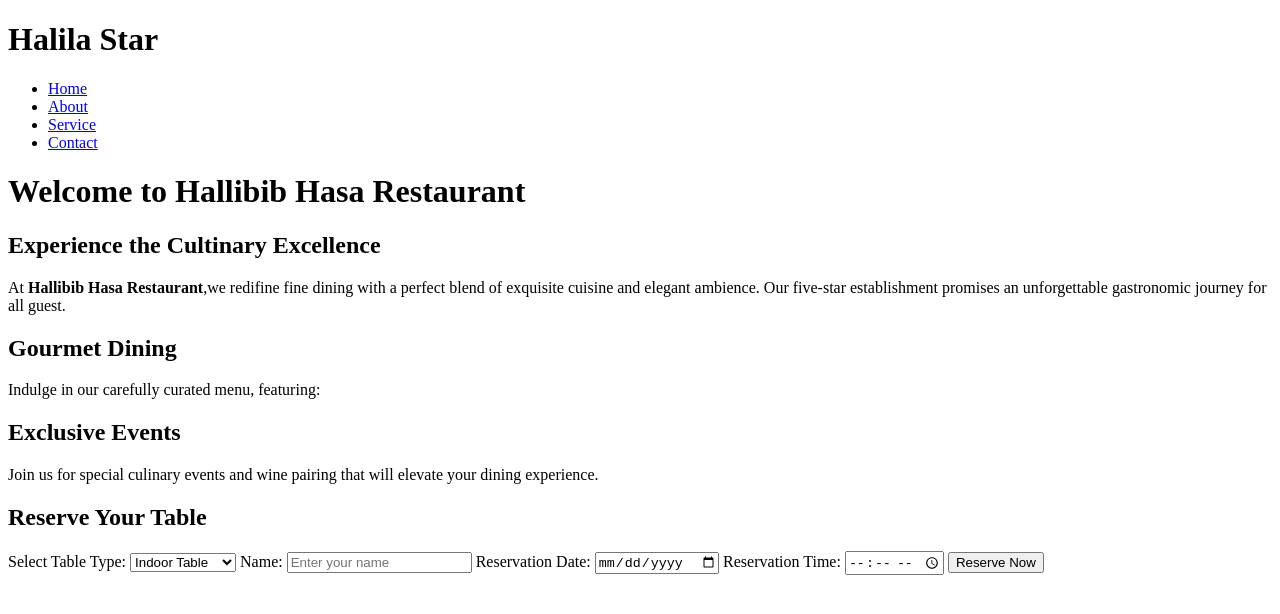
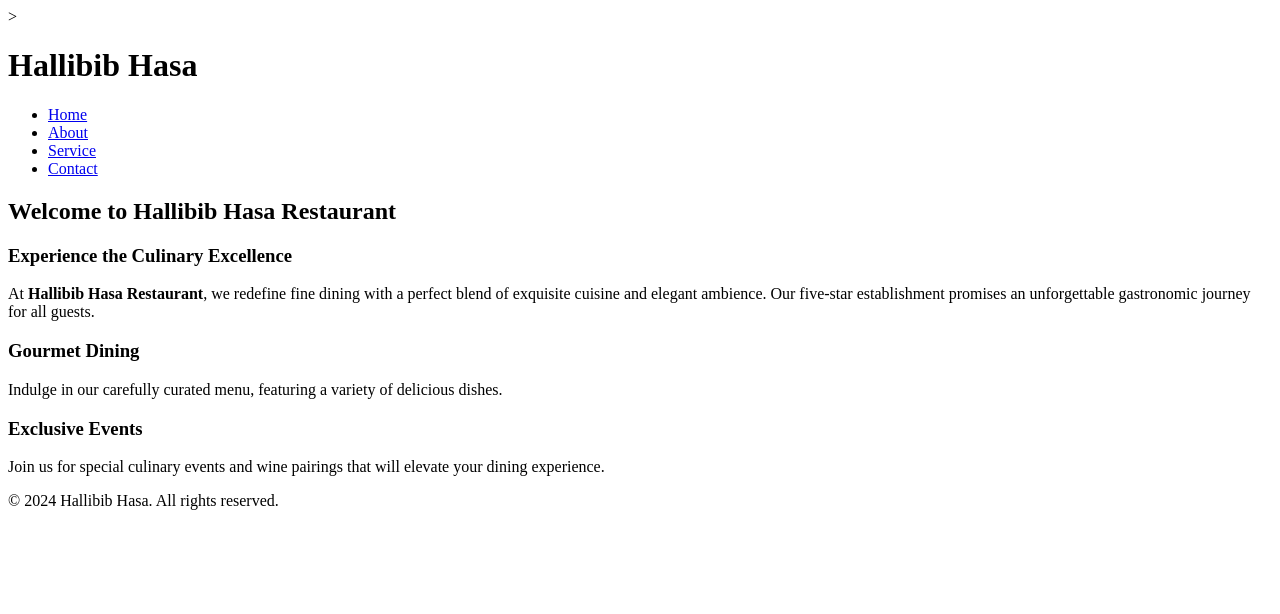
Before and after one commit to louis479/Phase-1-Final-project, a plain HTML site: page index.html in a window 1280 px wide. Drawn offline with Linux system fonts and the light colour scheme; a script that the page names is missing.

Commit message:
Update index.html

```diff
--- a/index.html
+++ b/index.html
@@ -3,11 +3,12 @@
 <head>
     <meta charset="UTF-8">
     <meta name="viewport" content="width=device-width, initial-scale=1.0">
-    <title>Halila Star</title>
+    <title>Hallibib Hasa</title>
     <link rel="stylesheet" href="style.css">
 </head>
-<body>
-    <h1>Halila Star</h1>
+<body<img src="./beautiful.webp" alt="Beautiful restaurant"> >
+    <header>
+        <h1>Hallibib Hasa</h1>
         <nav>
             <ul>
                 <li><a href="index.html">Home</a></li>
@@ -16,41 +17,27 @@
                 <li><a href="contact.html">Contact</a></li>
             </ul>
         </nav>
-    <h1>Welcome to Hallibib Hasa Restaurant</h1>
+    </header>
+
+    <main>
+        <h2>Welcome to Hallibib Hasa Restaurant</h2>
         <div class="restaurant-description">
-        <h2>Experience the Cultinary Excellence</h2>
-        <p>At <strong>Hallibib Hasa Restaurant</strong>,we redifine fine dining with a perfect blend of exquisite cuisine and elegant ambience.
-            Our five-star establishment promises an unforgettable gastronomic journey for all guest.</p>
+            <h3>Experience the Culinary Excellence</h3>
+            <p>At <strong>Hallibib Hasa Restaurant</strong>, we redefine fine dining with a perfect blend of exquisite cuisine and elegant ambience. Our five-star establishment promises an unforgettable gastronomic journey for all guests.</p>
 
-        <h2>Gourmet Dining</h2>
-        <p>Indulge in our carefully curated menu, featuring:</p>
+            <h3>Gourmet Dining</h3>
+            <p>Indulge in our carefully curated menu, featuring a variety of delicious dishes.</p>
 
-        <h2>Exclusive Events</h2>
-        <p>Join us for special culinary events and wine pairing that will elevate your dining experience.</p>
+            <h3>Exclusive Events</h3>
+            <p>Join us for special culinary events and wine pairings that will elevate your dining experience.</p>
+        </div>
+    </main>
 
-    </div>
-
-    <h2>Reserve Your Table</h2>
-    <div>
-        <label for="Table">Select Table Type:</label>
-        <select name="Table" id="Table">
-            <option value="indoor">Indoor Table</option>
-            <option value="outdoor">Outdoor Table</option>
-            <option value="private">Private Room</option>
-        </select>
-
-        <label for="name">Name:</label>
-        <input type="text" id="name" placeholder="Enter your name" required>
-
-        <label for="date">Reservation Date:</label>
-        <input type="date" id="date" required>
-
-        <label for="time">Reservation Time:</label>
-        <input type="time" id="time" required>
-
-        <button onclick="makeReservation()">Reserve Now</button>
-    </div>
+    <footer>
+        <p>&copy; 2024 Hallibib Hasa. All rights reserved.</p>
+    </footer>
 
     <script src="index.js"></script>
+
 </body>
 </html>
```
Lines whose indentation alone changed are shown as unchanged.
